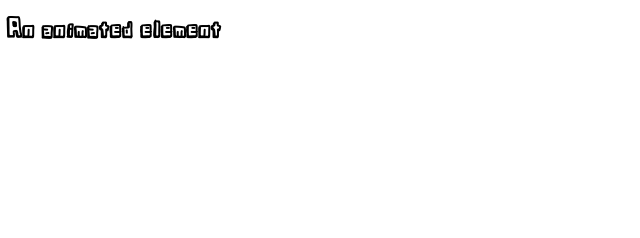
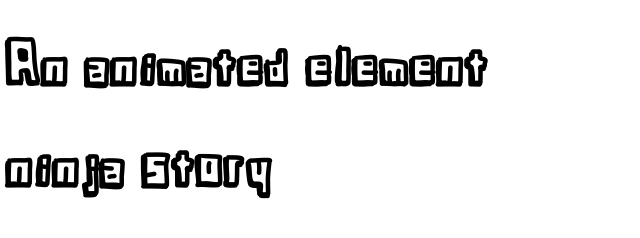
Before and after one commit to aungkomin7/git-test, a website: page index.html in a window 1280 px wide. Shown: the whole page, without its empty margins (0-640 px from the left). Drawn offline with nearby package versions, Linux system fonts and the light colour scheme.

Commit message:
large font size in index file

```diff
--- a/css/style.css
+++ b/css/style.css
@@ -1,4 +1,4 @@
 .el{
     font-family: "shadowhand";
-    font-size: 24px;
+    font-size: 54px;
 }
--- a/index.html
+++ b/index.html
@@ -10,5 +10,6 @@
   </head>
   <body>
     <h1 class="el animate__animated animate__bounce">An animated element</h1>
+    <h1 class="el animate__animated animate__bounce">ninja story</h1>
   </body>
 </html>
```
